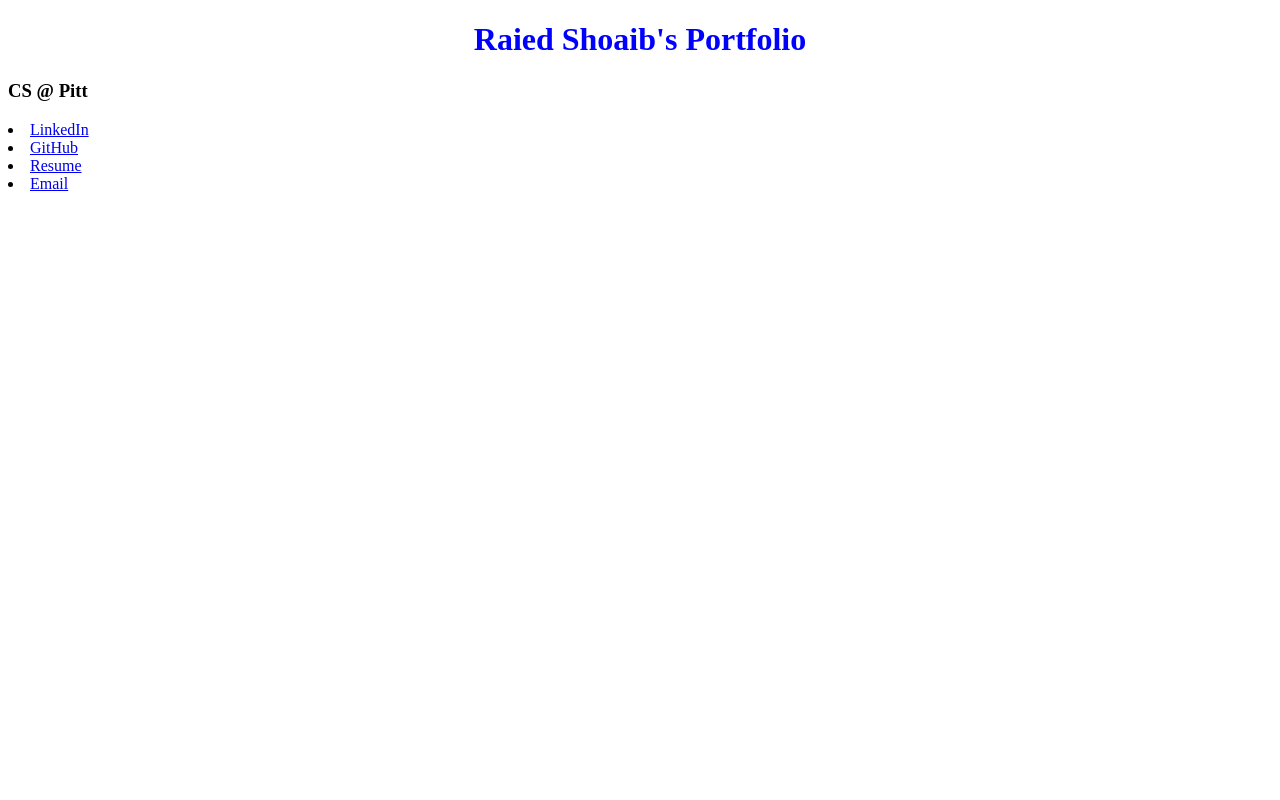
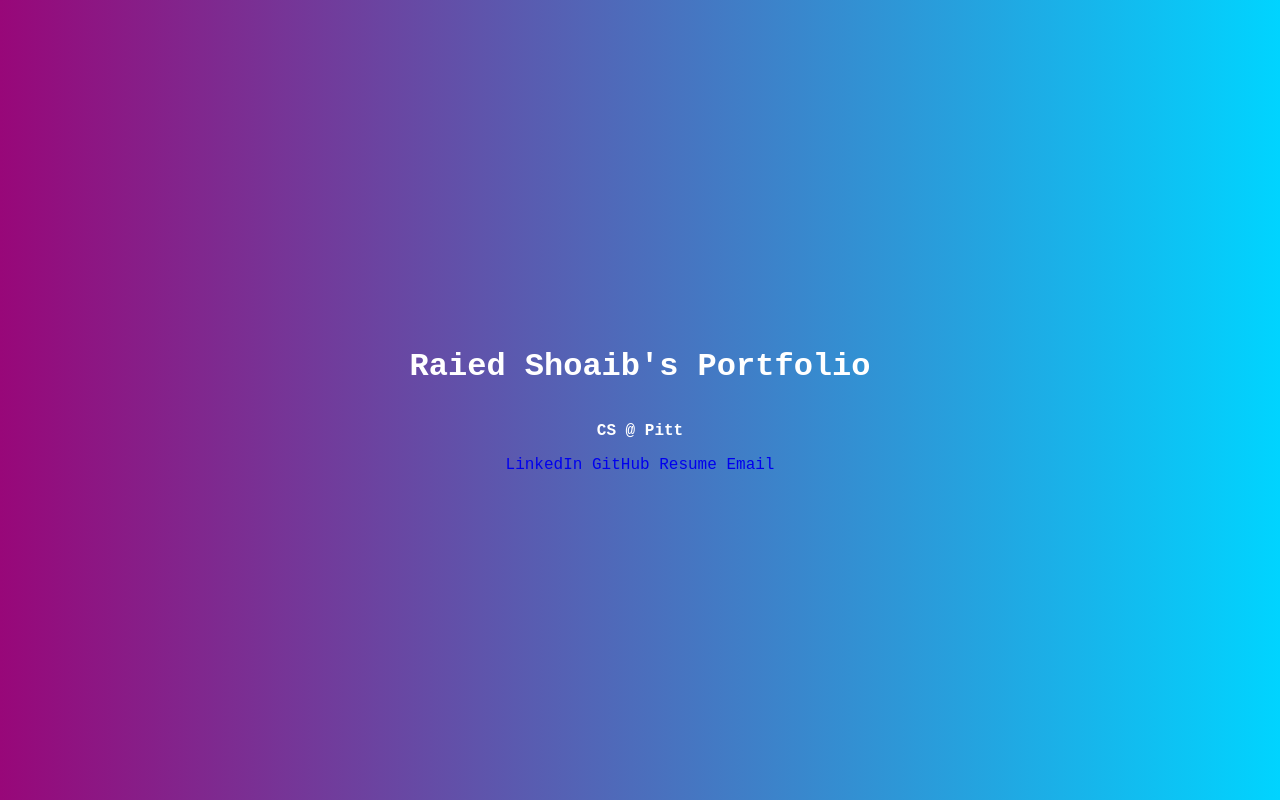
Before and after one commit to raied7/rms194.github.io, a plain HTML site: page index.html in a window 1280 px wide. Drawn offline with Linux system fonts and the light colour scheme; a web font is replaced by a local one.

Commit message:
Added stuff

```diff
--- a/index.html
+++ b/index.html
@@ -1,7 +1,9 @@
 <!DOCTYPE html>
 <html lang="en">
     <link rel="stylesheet" href="style.css">
-
+    <link rel="preconnect" href="https://fonts.googleapis.com">
+    <link rel="preconnect" href="https://fonts.gstatic.com" crossorigin>
+    <link href="https://fonts.googleapis.com/css2?family=Azeret+Mono:wght@300&display=swap" rel="stylesheet">
     <head>
         <title> Raied Shoaib</title>
     </head>
--- a/style.css
+++ b/style.css
@@ -1,10 +1,61 @@
 
+html, body {
+    margin: 0;
+    padding: 0;
+}
+
+ul {
+    padding: 0;
+}
 h1 {
-    color: blue;
+    color: white;
     font-weight:bold;
     text-align: center;
 }
 
-html, body {
-    background-color: white;
+h3 {
+    color: white;
+    font-weight:bold;
+    text-align: center;
+    font-size: medium;
+    margin-bottom: 2vh;
 }
+
+body {
+
+    display: flex;
+    justify-content: center;
+    align-content: center;
+    align-items: center;
+    text-align: center;
+    flex-direction: column;
+
+    height: 100vh;
+}
+
+li {
+    display: inline;
+}
+
+a:link {
+    text-decoration: none;
+  }
+
+  a:visited {
+    text-decoration: none;
+  }
+
+  a:hover {
+    text-decoration: underline;
+  }
+
+  a:active {
+    text-decoration: underline;
+  }
+
+html {
+    font-family: 'Azeret Mono', monospace;
+    background: rgb(2,0,36);
+background: linear-gradient(90deg, rgba(2,0,36,1) 0%, rgba(9,9,121,1) 0%, rgba(152,7,121,1) 0%, rgba(0,212,255,1) 100%);
+
+}
```
